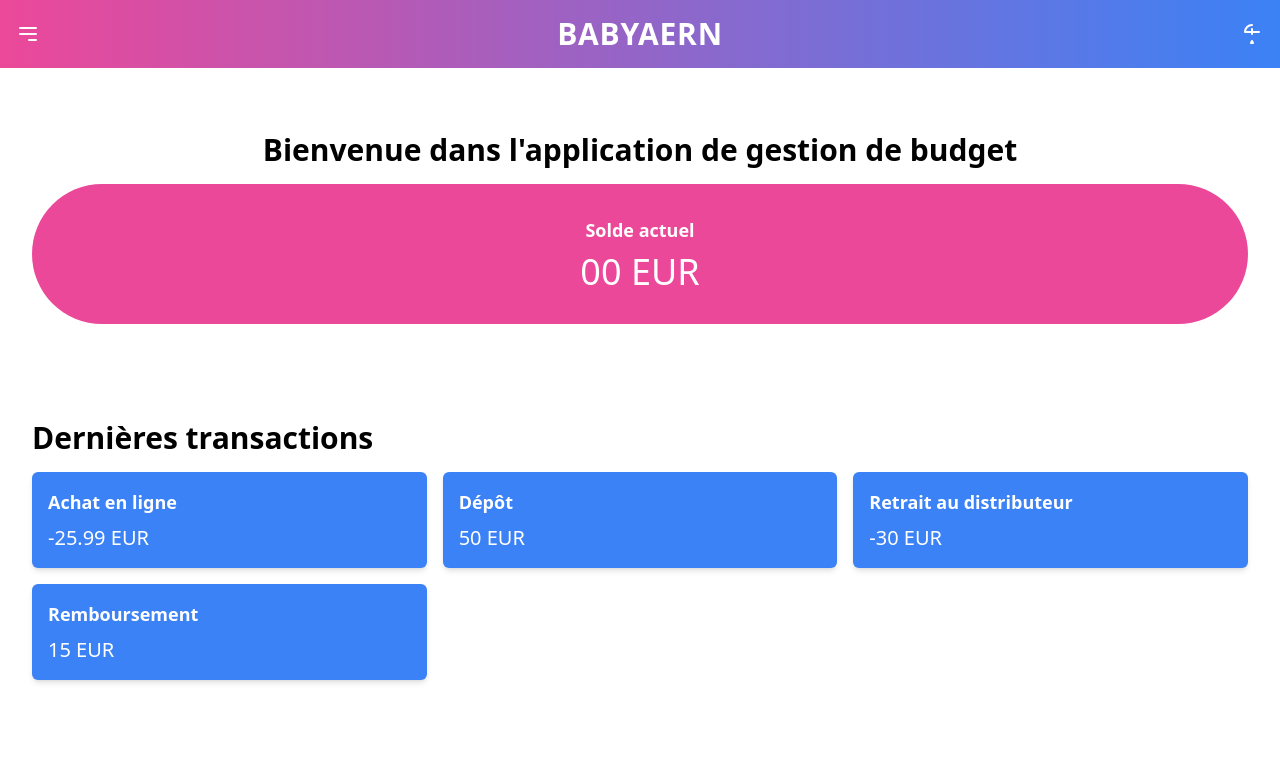
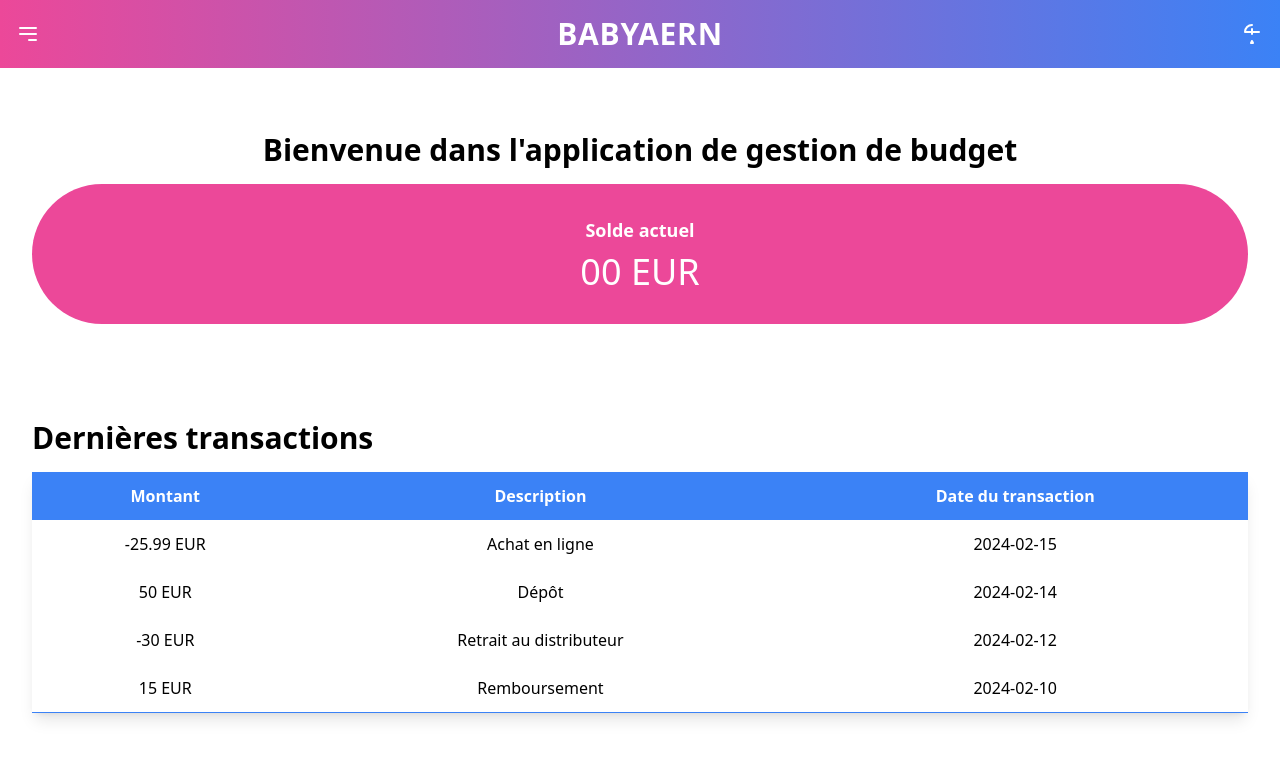
Before and after one commit to OUTER-DEV/frontend, a React (Create React App) app: page /home in a window 1280 px wide. Shown: the top 758 px of the page. Built offline with nearby package versions, Linux system fonts and the light colour scheme.

Commit message:
fix : add better ui

```diff
--- a/src/Home/Transaction.js
+++ b/src/Home/Transaction.js
@@ -1,23 +1,27 @@
+// Transactions.jsx
 import React from 'react';
 
 const Transactions = () => {
+  // Données fictives pour les transactions
   const transactions = [
-    { id: 1, title: 'Achat en ligne', amount: -25.99 },
-    { id: 2, title: 'Dépôt', amount: 50.0 },
-    { id: 3, title: 'Retrait au distributeur', amount: -30.0 },
-    { id: 4, title: 'Remboursement', amount: 15.0 },
+    { id: 1, title: 'Achat en ligne', amount: -25.99, date: '2024-02-15' },
+    { id: 2, title: 'Dépôt', amount: 50.0, date: '2024-02-14' },
+    { id: 3, title: 'Retrait au distributeur', amount: -30.0, date: '2024-02-12' },
+    { id: 4, title: 'Remboursement', amount: 15.0, date: '2024-02-10' },
   ];
 
   return (
     <div className="container mx-auto mt-8 p-8">
       <h2 className="text-3xl font-bold mb-4">Dernières transactions</h2>
 
-      {/* Liste des transactions */}
-      <div className="grid gap-4 grid-cols-1 md:grid-cols-2 lg:grid-cols-3">
+      {/* Affichage des transactions (visible sur les écrans plus petits) */}
+      <div className="md:hidden">
+        {/* Style adapté pour la liste mobile avec des couleurs enfantines */}
+        <div className="grid gap-4">
           {transactions.map((transaction) => (
             <div
               key={transaction.id}
-            className="bg-blue-500 text-white p-4 rounded-md shadow-md"
+              className="bg-blue-400 text-white p-4 rounded-md shadow-md"
             >
               <p className="text-lg font-semibold mb-2">{transaction.title}</p>
               <p className="text-xl">{transaction.amount} EUR</p>
@@ -25,6 +29,30 @@ const Transactions = () => {
           ))}
         </div>
       </div>
+
+      {/* Tableau des transactions (visible sur les écrans de taille moyenne et plus grands) */}
+      <div className="md:block hidden">
+        {/* Style amélioré pour le tableau */}
+        <table className="w-full border-collapse border-b border-blue-500 shadow-lg">
+          <thead className="bg-blue-500 text-white">
+            <tr>
+              <th className="p-3">Montant</th>
+              <th className="p-3">Description</th>
+              <th className="p-3">Date du transaction</th>
+            </tr>
+          </thead>
+          <tbody>
+            {transactions.map((transaction) => (
+              <tr key={transaction.id} className="bg-white hover:bg-gray-100 text-center">
+                <td className="p-3">{transaction.amount} EUR</td>
+                <td className="p-3 tetx-center">{transaction.title}</td>
+                <td className="p-3 text-center">{transaction.date}</td>
+              </tr>
+            ))}
+          </tbody>
+        </table>
+      </div>
+    </div>
   );
 };
 
```
Lines whose indentation alone changed are shown as unchanged.
